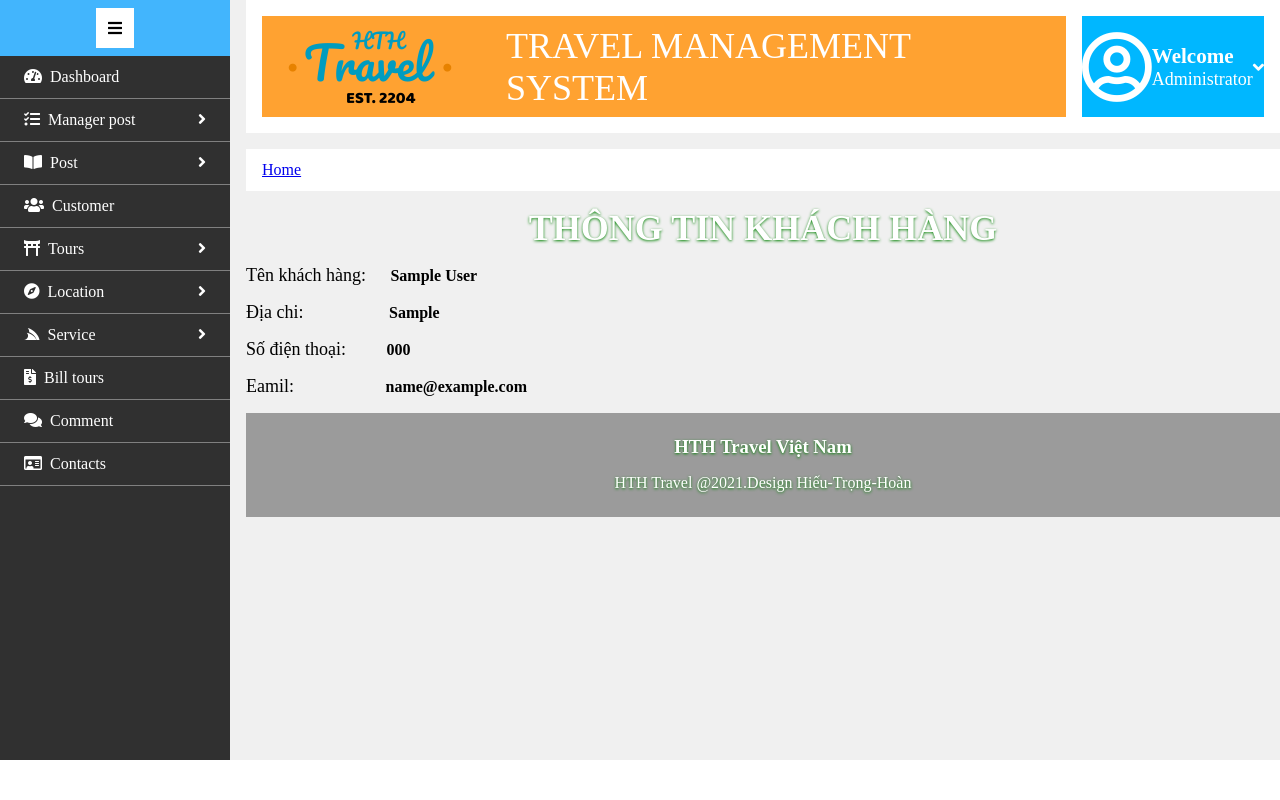
After one commit to hoandz2002/teamok-duan1-, a PHP site: page /duan1/admin/bill_tour/thongtinkhachhang.php?id_customer=1 in a window 1280 px wide. The commit adds this page. Run offline with PHP 8.4, Linux system fonts and the light colour scheme; tables that the repository leaves empty or names only in its code hold one stand-in row (values such as "Sample post").

Commit message:
hoan dep zai nhat the gioi

```diff
--- /dev/null
+++ b/admin/bill_tour/thongtinkhachhang.php
@@ -0,0 +1,60 @@
+<?php
+require_once "./../../db/customer.php";
+require_once "./../../db/connection.php";
+$id = $_GET['id_customer'];
+$data = getall_customer_byid($id);
+// $data1 = getall_customer();
+?>
+
+<!DOCTYPE html>
+<html lang="en">
+
+<head>
+    <meta charset="UTF-8">
+    <meta http-equiv="X-UA-Compatible" content="IE=edge">
+    <meta name="viewport" content="width=device-width, initial-scale=1.0">
+    <title>Dashboard</title>
+    <link rel="stylesheet" href="/duan1/asset/fonts/fontawesome-free-5.15.3-web/css/all.min.css">
+    <link rel="stylesheet" href="/duan1/asset/css/css_admin/main.css">
+    <style>
+
+    </style>
+</head>
+
+<body>
+    <div class="container">
+        <div class="row">
+            <div class="left">
+                <?php require_once './../sidebar.php'; ?>
+            </div>
+            <!--left : siderbar-->
+            <div class="right">
+                <?php require_once './../header.php'; ?>
+                <!-- Nội dung ở đây  -->
+                <div class="right-heading">
+                    <h2>THÔNG TIN KHÁCH HÀNG </h2>
+                </div>
+                <div>
+                    <label for="" style="font-size: 18px;">Tên khách hàng: </label>
+                    <span style="margin-left: 20px; font-weight: bold;"><?= $data['name_customer'] ?></span>
+                </div>
+                <div>
+                    <label for="" style="font-size: 18px;">Địa chi: </label>
+                    <span style="margin-left: 81px; font-weight: bold;"><?= $data['cmt_customer'] ?></span>
+                </div>
+                <div>
+                    <label for="" style="font-size: 18px;">Số điện thoại: </label>
+                    <span style="margin-left: 36px; font-weight: bold;"><?= $data['phone_customer'] ?></span>
+                </div>
+                <div>
+                    <label for="" style="font-size: 18px;">Eamil: </label>
+                    <span style="margin-left: 87px; font-weight: bold;"><?= $data['email_customer'] ?></span>
+                </div>
+                <?php require_once './../footer.php'; ?>
+            </div>
+            <!--right : content-->
+        </div>
+    </div>
+</body>
+
+</html>
--- a/db/customer.php
+++ b/db/customer.php
@@ -58,6 +58,26 @@ function getall_customer()
     return $result;
 }
 
+function getall_customer_byid($id)
+{
+    $conn = connect();
+    $sql = "SELECT * FROM customer WHERE id_customer = :id_customer ";
+    $stmt = $conn->prepare($sql);
+    $stmt->execute(['id_customer' => $id]);
+    $result = [];
+
+    $data = $stmt->fetch();
+
+    $row = [
+        'id_customer' => $data['id_customer'],
+        'name_customer' => $data['name_customer'],
+        'cmt_customer' => $data['cmt_customer'],
+        'phone_customer' => $data['phone_customer'],
+        'email_customer' => $data['email_customer'],
+    ];
+    return $row;
+}
+
 
 function getid_customer($id)
 {
```
Also changed, not shown: admin/bill_tour/list_bill_tour.php (+5 -2 lines).
